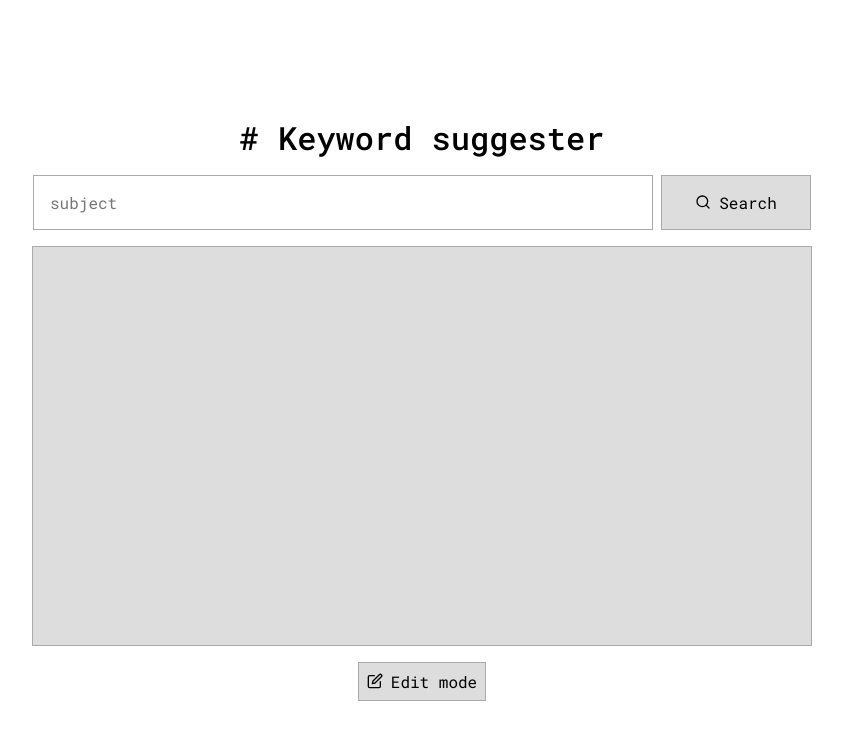
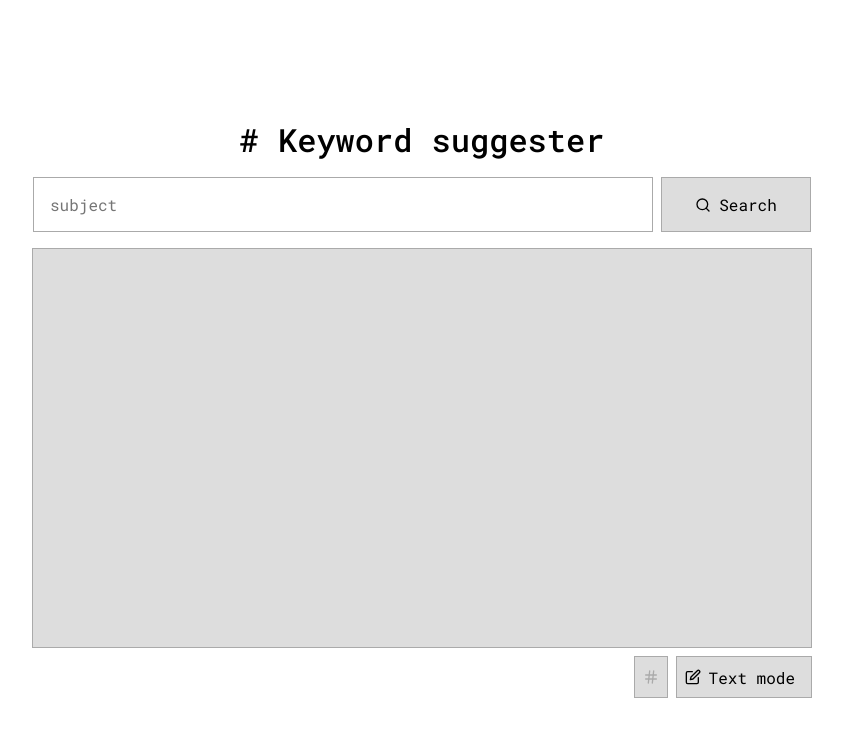
Before and after one commit to ryoshii/keyword-suggester, a React (Create React App) app in the folder web/: page / in a window 1280 px wide. Shown: the top 740 px of the page, without its empty margins (218-1061 px from the left). Built offline with nearby package versions, Linux system fonts and the light colour scheme.

Commit message:
feat: Add hash button to insert the # in prefix to the keywords

```diff
--- a/web/src/pages/Home/index.tsx
+++ b/web/src/pages/Home/index.tsx
@@ -1,5 +1,5 @@
 import React, { useState, useCallback, SyntheticEvent } from 'react';
-import { FiEdit, FiBox, FiSearch, FiXCircle } from 'react-icons/fi';
+import { FiEdit, FiBox, FiSearch, FiXCircle, FiHash } from 'react-icons/fi';
 
 import api from '../../services/api';
 
@@ -13,8 +13,10 @@ import {
   ResultContent,
   Result,
   Item,
+  ResultText,
+  Actions,
   ShowTextareaButton,
-  ResultText,
+  AddHashtagPrefixButton,
 } from './styles';
 
 const Home: React.FC = () => {
@@ -23,20 +25,31 @@ const Home: React.FC = () => {
   const [showTextarea, setShowTextarea] = useState(false);
   const [keywords, setKeywords] = useState<string[]>([]);
   const [keywordsText, setKeywordsText] = useState<string>('');
+  const [addPrefixHash, setAddPrefixHash] = useState(false);
 
   const handleToogleShowTextarea = useCallback(() => {
     if (!showTextarea) {
-      const compiledKeywords = keywords.join(',');
-      setKeywordsText(compiledKeywords);
+      let compiledKeywordsToText;
+      if (addPrefixHash) {
+        compiledKeywordsToText = `#${keywords.join(',#')}`;
       } else {
-      const compiledKeywordsText = keywordsText.split(',').filter((word) => {
+        compiledKeywordsToText = keywords.join(',');
+      }
+      setKeywordsText(compiledKeywordsToText);
+    } else {
+      let compiledKeywordsToArray = keywordsText.split(',').filter((word) => {
         return word.trim() !== '';
       });
-      setKeywords(compiledKeywordsText);
+
+      compiledKeywordsToArray = compiledKeywordsToArray.map((word) => {
+        return word.replace(/#/g, '');
+      });
+
+      setKeywords(compiledKeywordsToArray);
     }
 
     setShowTextarea(!showTextarea);
-  }, [showTextarea, keywords, keywordsText]);
+  }, [showTextarea, keywords, keywordsText, addPrefixHash]);
 
   const handleSubmit = useCallback(
     (event: SyntheticEvent) => {
@@ -96,6 +109,10 @@ const Home: React.FC = () => {
     [keywords],
   );
 
+  const handleToogleAddPrefix = useCallback(() => {
+    setAddPrefixHash(!addPrefixHash);
+  }, [addPrefixHash]);
+
   return (
     <Container>
       <Content>
@@ -118,7 +135,10 @@ const Home: React.FC = () => {
               {keywords &&
                 keywords.map((word, index) => (
                   <Item key={index}>
-                    <span>{word}</span>
+                    <span>
+                      {addPrefixHash && '#'}
+                      {word}
+                    </span>
                     <FiXCircle onClick={() => handleRemoveItem(index)} />
                   </Item>
                 ))}
@@ -133,6 +153,15 @@ const Home: React.FC = () => {
             />
           )}
 
+          <Actions>
+            {!showTextarea && (
+              <AddHashtagPrefixButton
+                onClick={handleToogleAddPrefix}
+                selected={addPrefixHash}
+              >
+                <FiHash />
+              </AddHashtagPrefixButton>
+            )}
             <ShowTextareaButton
               onClick={handleToogleShowTextarea}
               disabled={isLoading}
@@ -140,16 +169,17 @@ const Home: React.FC = () => {
               {!showTextarea && (
                 <>
                   <FiEdit />
-                <span>Edit mode</span>
+                  <span>Text mode</span>
                 </>
               )}
               {showTextarea && (
                 <>
                   <FiBox />
-                <span>Visual mode</span>
+                  <span>Edit mode</span>
                 </>
               )}
             </ShowTextareaButton>
+          </Actions>
         </ResultContent>
       </Content>
     </Container>
--- a/web/src/pages/Home/styles.ts
+++ b/web/src/pages/Home/styles.ts
@@ -1,4 +1,8 @@
-import styled from 'styled-components';
+import styled, { css } from 'styled-components';
+
+interface AddHashtagPrefixButtonProps {
+  selected: boolean;
+}
 
 export const Container = styled.div`
   height: 100vh;
@@ -141,29 +145,6 @@ export const Item = styled.div`
   }
 `;
 
-export const ShowTextareaButton = styled.button`
-  align-self: center;
-
-  display: flex;
-  margin-top: 16px;
-  padding: 8px;
-  border: 1px solid #aaaaaa;
-  background: #dddddd;
-
-  &:hover {
-    padding: 7px;
-    border: 2px solid #111111;
-  }
-
-  svg {
-    margin: auto;
-  }
-
-  svg + span {
-    margin-left: 8px;
-  }
-`;
-
 export const ResultText = styled.textarea`
   display: flex;
   flex-direction: row;
@@ -182,3 +163,68 @@ export const ResultText = styled.textarea`
     border: 2px solid #111111;
   }
 `;
+
+export const Actions = styled.div`
+  width: 100%;
+  display: flex;
+  flex-direction: row;
+  margin-top: 8px;
+
+  justify-content: flex-end;
+
+  button + button {
+    margin-left: 8px;
+  }
+`;
+
+export const ShowTextareaButton = styled.button`
+  height: 42px;
+  display: flex;
+  padding: 8px;
+  border: 1px solid #aaaaaa;
+  background: #dddddd;
+
+  &:hover {
+    padding: 7px;
+    border: 2px solid #111111;
+  }
+
+  svg {
+    margin: auto;
+  }
+
+  svg + span {
+    margin: auto 8px;
+  }
+`;
+
+export const AddHashtagPrefixButton = styled.button<
+  AddHashtagPrefixButtonProps
+>`
+  height: 42px;
+  display: flex;
+  padding: 8px;
+  border: 1px solid #aaaaaa;
+  background: #dddddd;
+
+  svg {
+    margin: auto;
+  }
+
+  svg + span {
+    margin: auto 8px;
+  }
+
+  color: #aaaaaa;
+
+  ${(props) =>
+    props.selected &&
+    css`
+      color: #111111;
+    `}
+
+  &:hover {
+    padding: 7px;
+    border: 2px solid #111111;
+  }
+`;
```
Lines whose indentation alone changed are shown as unchanged.
